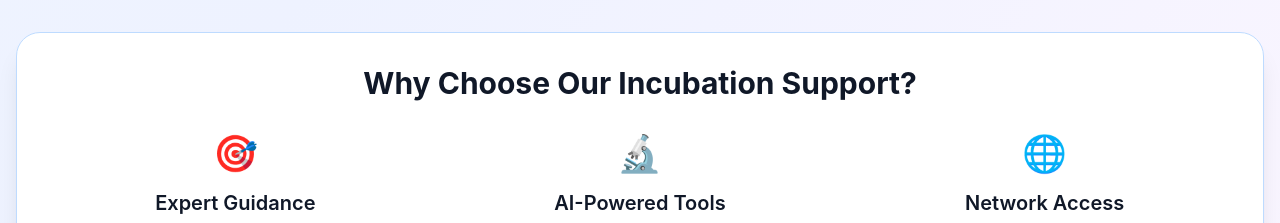
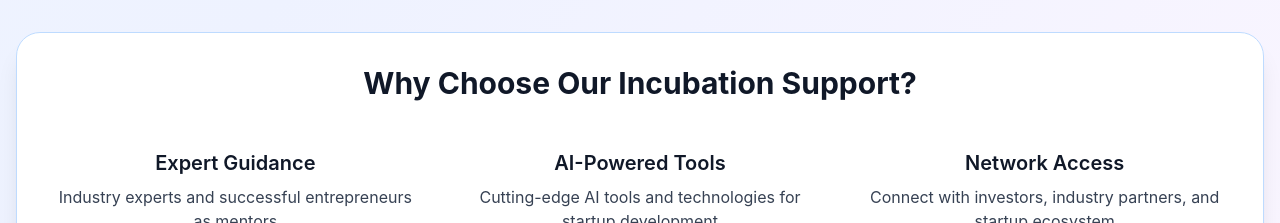
Before and after one commit to AI-Linc-LMS/ailinc-b2b, a React (Vite) app: page / in a window 1280 px wide. Shown: the part 10160-10383 px from the top of the page. Built offline with nearby package versions, Linux system fonts and the light colour scheme.

Commit message:
minor fix

```diff
--- a/src/components/sections/OtherServices.tsx
+++ b/src/components/sections/OtherServices.tsx
@@ -140,7 +140,7 @@
 
           <div className="grid md:grid-cols-3 gap-8">
             <div className="group hover:scale-105 transition-transform duration-300">
-              <div className="text-4xl mb-4">🎯</div>
+              <div className="text-4xl mb-4"></div>
               <h4 className="text-xl font-semibold mb-2 text-gray-900">
                 Expert Guidance
               </h4>
@@ -149,7 +149,7 @@
               </p>
             </div>
             <div className="group hover:scale-105 transition-transform duration-300">
-              <div className="text-4xl mb-4">🔬</div>
+              <div className="text-4xl mb-4"></div>
               <h4 className="text-xl font-semibold mb-2 text-gray-900">
                 AI-Powered Tools
               </h4>
@@ -158,7 +158,7 @@
               </p>
             </div>
             <div className="group hover:scale-105 transition-transform duration-300">
-              <div className="text-4xl mb-4">🌐</div>
+              <div className="text-4xl mb-4"></div>
               <h4 className="text-xl font-semibold mb-2 text-gray-900">
                 Network Access
               </h4>
```
